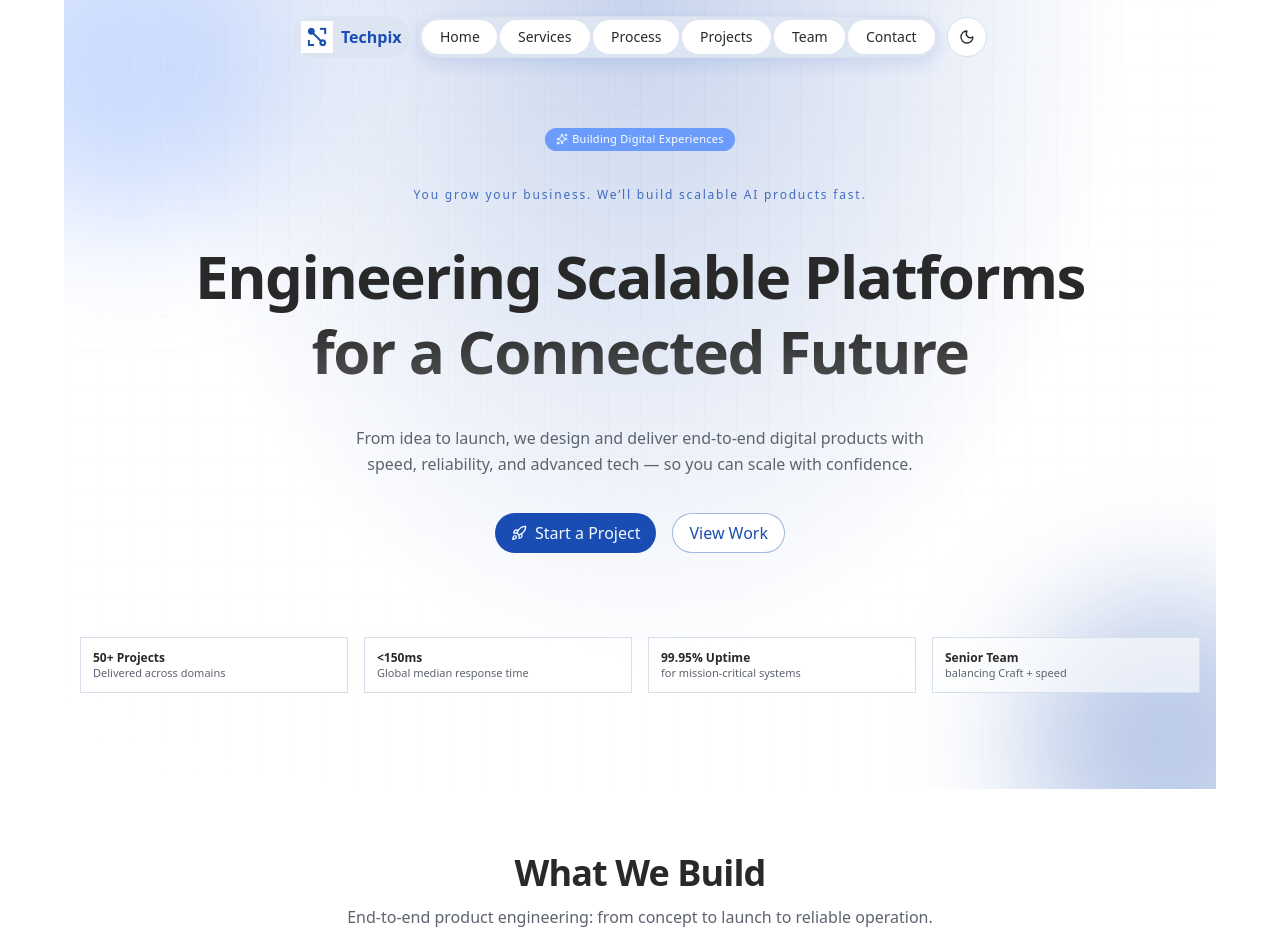
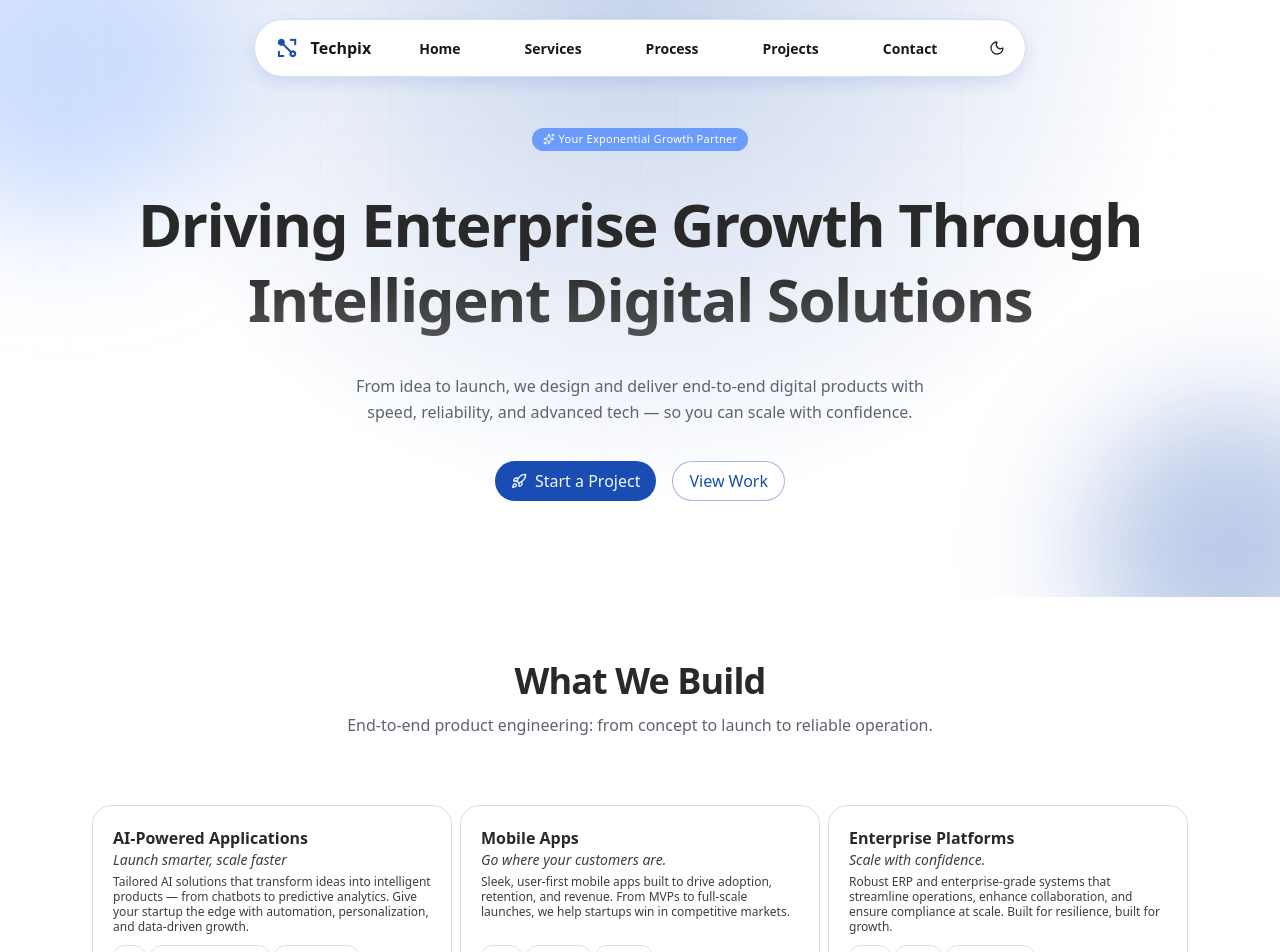
Before and after one commit to rishabhmehta/techpix-website, a Next.js app: page / in a window 1280 px wide. Shown: the top 952 px of the page. Built offline with nearby package versions, Linux system fonts and the light colour scheme.

Commit message:
refactor: comment out unused imports and adjust layout for improved clarity and organization

```diff
--- a/app/page.tsx
+++ b/app/page.tsx
@@ -1,7 +1,7 @@
 import { HeroSection } from '@/components/sections/hero';
 import { FeaturesSection } from '@/components/sections/features';
 import { ProcessSection } from '@/components/sections/process';
-import { TeamSection } from '@/components/sections/team';
+// import { TeamSection } from '@/components/sections/team';
 import { ProjectsSection } from '@/components/sections/projects';
 import { ContactSection } from '@/components/sections/contact';
 
@@ -12,7 +12,7 @@ export default function Home() {
       <FeaturesSection />
       <ProcessSection />
       <ProjectsSection />
-      <TeamSection />
+      {/* <TeamSection /> */}
       <ContactSection />
     </main>
   );
--- a/components/MagicBento.tsx
+++ b/components/MagicBento.tsx
@@ -1,6 +1,6 @@
 'use client';
 import React, { useRef, useEffect, useCallback, useState } from 'react';
-import Image from 'next/image';
+// import Image from 'next/image';
 import { gsap } from 'gsap';
 import { Badge } from './ui/badge';
 
@@ -532,7 +532,7 @@ type BentoCardGridProps = {
 const BentoCardGrid: React.FC<BentoCardGridProps> = ({ children, gridRef }) => (
   <div
     ref={gridRef}
-    className="bento-section mx-auto grid w-full max-w-[54em] grid-cols-1 gap-2 p-3 text-[clamp(1rem,0.9rem+0.5vw,1.5rem)] select-none sm:grid-cols-2 lg:grid-cols-4 lg:grid-rows-5"
+    className="bento-section mx-auto grid w-full max-w-[54em] grid-cols-1 gap-2 p-3 text-[clamp(1rem,0.9rem+0.5vw,1.5rem)] select-none sm:grid-cols-2 lg:grid-cols-3"
   >
     {children}
   </div>
@@ -614,12 +614,13 @@ const MagicBento: React.FC<MagicBentoProps> = ({
         {cardsToRender.map((card, index) => {
           // Grid positioning rules that previously relied on nth-child selectors
           const layoutClasses = [
-            index === 0 ? 'lg:col-span-1 lg:row-span-2' : '',
-            index === 1 ? 'lg:col-span-1 lg:row-span-2' : '',
-            index === 2 ? 'lg:col-span-2 lg:row-span-3' : '',
-            index === 3 ? 'lg:col-span-2 lg:row-span-3' : '',
-            index === 4 ? 'lg:col-span-1 lg:row-span-2' : '',
-            index === 5 ? 'lg:col-span-1 lg:row-span-2' : '',
+            // index === 0 ? 'lg:col-span-1 lg:row-span-2' : '',
+            // index === 1 ? 'lg:col-span-1 lg:row-span-2' : '',
+            // index === 2 ? 'lg:col-span-2 lg:row-span-3' : '',
+            // index === 3 ? 'lg:col-span-2 lg:row-span-3' : '',
+            // index === 4 ? 'lg:col-span-1 lg:row-span-2' : '',
+            // index === 5 ? 'lg:col-span-1 lg:row-span-2' : '',
+            'lg:col-span-1',
           ]
             .filter(Boolean)
             .join(' ');
@@ -666,13 +667,13 @@ const MagicBento: React.FC<MagicBentoProps> = ({
                 style={cardStyle}
                 showGlowBorder={enableBorderGlow}
               >
-                <div className="mb-2 flex justify-between gap-3 text-[var(--color-card-foreground)]">
+                {/* <div className="mb-2 flex justify-between gap-3 text-[var(--color-card-foreground)]">
                   <Badge variant="default">{card.label}</Badge>
-                </div>
+                </div> */}
                 <div className="flex h-[90%] flex-col justify-between text-[var(--color-card-foreground)]">
                   <div>
                     <h2
-                      className="m-0 text-base font-normal"
+                      className="m-0 text-base font-bold"
                       style={
                         textAutoHide
                           ? ({
@@ -720,7 +721,7 @@ const MagicBento: React.FC<MagicBentoProps> = ({
                     >
                       {card.description}
                     </p>
-                    {card.image && (
+                    {/* {card.image && (
                       <div className="mt-3 overflow-hidden rounded-2xl border border-[var(--color-border)] bg-black">
                         <div
                           className="relative w-full"
@@ -736,7 +737,7 @@ const MagicBento: React.FC<MagicBentoProps> = ({
                           />
                         </div>
                       </div>
-                    )}
+                    )} */}
                   </div>
 
                   {card.tags && card.tags.length > 0 && (
@@ -892,12 +893,12 @@ const MagicBento: React.FC<MagicBentoProps> = ({
                   }
                 />
               )}
-              <div className="flex justify-between gap-3 text-[var(--color-card-foreground)]">
+              {/* <div className="flex justify-between gap-3 text-[var(--color-card-foreground)]">
                 <div className="text-base">{card.label}</div>
-              </div>
+              </div> */}
               <div className="flex flex-col text-[var(--color-card-foreground)]">
                 <h2
-                  className="m-0 text-base font-normal"
+                  className="m-0 text-base font-bold"
                   style={
                     textAutoHide
                       ? ({
@@ -944,7 +945,7 @@ const MagicBento: React.FC<MagicBentoProps> = ({
                 >
                   {card.description}
                 </p>
-                {card.image && (
+                {/* {card.image && (
                   <div className="mt-3 overflow-hidden rounded-xl border border-[var(--color-border)] bg-black/5">
                     <div
                       className="relative w-full"
@@ -960,7 +961,7 @@ const MagicBento: React.FC<MagicBentoProps> = ({
                       />
                     </div>
                   </div>
-                )}
+                )} */}
                 {card.tags && (
                   <div className="mt-2 flex flex-wrap gap-1">
                     {card.tags.map((tag, idx) => (
--- a/components/sections/contact.tsx
+++ b/components/sections/contact.tsx
@@ -1,6 +1,6 @@
 import { Badge } from '@/components/ui/badge';
 import { Button } from '@/components/ui/button';
-import { ContactDrawer } from '@/components/contact-drawer';
+// import { ContactDrawer } from '@/components/contact-drawer';
 
 export function ContactSection() {
   return (
@@ -23,7 +23,7 @@ export function ContactSection() {
 
         <div className="mt-8 flex flex-wrap items-center justify-center gap-3 sm:gap-4">
           <a
-            href="https://calendly.com/techpix/30min"
+            href="https://calendly.com/hi-techpix/30min"
             target="_blank"
             rel="noopener noreferrer"
           >
@@ -37,7 +37,7 @@ export function ContactSection() {
             <a href="mailto:hi@techpix.in">Email Us</a>
           </Button>
 
-          <ContactDrawer />
+          {/* <ContactDrawer /> */}
         </div>
       </div>
     </section>
--- a/components/sections/features.tsx
+++ b/components/sections/features.tsx
@@ -5,6 +5,24 @@ const MagicBento = dynamic(() => import('@/components/MagicBento'), {
 });
 
 const FEATURES = [
+  {
+    title: 'AI-Powered Applications',
+    headline: 'Launch smarter, scale faster',
+    description:
+      'Tailored AI solutions that transform ideas into intelligent products — from chatbots to predictive analytics. Give your startup the edge with automation, personalization, and data-driven growth.',
+    label: 'Startups',
+    tags: ['AI', 'Machine Learning', 'Automation'],
+    // image: '/ai.jpg',
+  },
+  {
+    title: 'Mobile Apps',
+    headline: ' Go where your customers are.',
+    description:
+      'Sleek, user-first mobile apps built to drive adoption, retention, and revenue. From MVPs to full-scale launches, we help startups win in competitive markets.',
+    label: 'Service',
+    tags: ['IOS', 'Android', 'Flutter'],
+    // image: '/mobile.jpg',
+  },
   {
     title: 'Enterprise Platforms',
     headline: 'Scale with confidence.',
@@ -20,24 +38,6 @@ const FEATURES = [
       'Optimized deployments and automated workflows that keep your systems fast, reliable, and ready for scale.',
     label: 'Service',
     tags: ['AWS', 'Azure', 'GCP', 'CI/CD'],
-  },
-  {
-    title: 'AI-Powered Applications',
-    headline: 'Launch smarter, scale faster',
-    description:
-      'Tailored AI solutions that transform ideas into intelligent products — from chatbots to predictive analytics. Give your startup the edge with automation, personalization, and data-driven growth.',
-    label: 'Startups',
-    tags: ['AI', 'Machine Learning', 'Automation'],
-    image: '/ai.jpg',
-  },
-  {
-    title: 'Mobile Apps',
-    headline: ' Go where your customers are.',
-    description:
-      'Sleek, user-first mobile apps built to drive adoption, retention, and revenue. From MVPs to full-scale launches, we help startups win in competitive markets.',
-    label: 'Service',
-    tags: ['IOS', 'Android', 'Flutter'],
-    image: '/mobile.jpg',
   },
 
   {
--- a/components/sections/hero.tsx
+++ b/components/sections/hero.tsx
@@ -2,10 +2,11 @@
 import { Button } from '@/components/ui/button';
 import { Badge } from '@/components/ui/badge';
 import { Rocket, Sparkles } from 'lucide-react';
+import Link from 'next/link';
 
 export function HeroSection() {
   return (
-    <section className="relative mx-auto flex w-full max-w-6xl flex-col items-center gap-9 overflow-hidden px-4 pt-24 pb-24 text-center md:pt-32">
+    <section className="relative mx-auto flex w-full flex-col items-center gap-9 overflow-hidden px-4 pt-24 pb-24 text-center md:pt-32">
       <div className="pointer-events-none absolute inset-0 z-0">
         {/* Soft radial glow background (adapts to theme) */}
         <div className="absolute inset-0 [background:radial-gradient(ellipse_at_top,_color-mix(in_srgb,_var(--color-primary)_24%,_transparent)_0%,_transparent_60%)] dark:[background:radial-gradient(ellipse_at_top,_color-mix(in_srgb,_var(--color-primary)_32%,_transparent)_0%,_transparent_55%)]" />
@@ -42,14 +43,14 @@ export function HeroSection() {
       </div>
       <div className="relative z-10 flex w-full max-w-6xl flex-col items-center gap-9">
         <Badge variant="accent" className="gap-1">
-          <Sparkles className="size-3" /> Building Digital Experiences
+          <Sparkles className="size-3" /> Your Exponential Growth Partner
         </Badge>
-        <p className="text-primary/80 dark:text-primary/70 text-xs font-medium tracking-[0.15em]">
+        {/* <p className="text-primary/80 dark:text-primary/70 text-xs font-medium tracking-[0.15em]">
           You grow your business. We’ll build scalable AI products fast.
-        </p>
+        </p> */}
 
         <h1 className="from-foreground via-foreground to-foreground/80 max-w-5xl bg-gradient-to-b bg-clip-text font-serif text-4xl leading-tight font-bold tracking-tight text-balance text-transparent md:text-5xl lg:text-6xl">
-          Engineering Scalable Platforms for a Connected Future
+          Driving Enterprise Growth Through Intelligent Digital Solutions
         </h1>
 
         <p className="text-muted-foreground max-w-2xl text-sm leading-relaxed text-balance md:text-base">
@@ -58,16 +59,14 @@ export function HeroSection() {
           confidence.
         </p>
         <div className="flex flex-col items-center gap-4 sm:flex-row">
-          <Button
-            className="shadow-primary/25 gap-2 text-sm shadow-md md:text-base"
-            onClick={() => {
-              document
-                .getElementById('cta')
-                ?.scrollIntoView({ behavior: 'smooth' });
-            }}
-          >
-            <Rocket className="size-4" /> Start a Project
-          </Button>
+          <Link href="#contact">
+            <Button
+              asChild
+              className="shadow-primary/25 gap-2 text-sm shadow-md md:text-base"
+            >
+              <Rocket className="size-4" /> Start a Project
+            </Button>
+          </Link>
           <Button
             variant="outline"
             className="border-primary/40 text-primary hover:border-primary/60 hover:bg-primary/10 text-sm md:text-base"
@@ -80,7 +79,7 @@ export function HeroSection() {
             View Work
           </Button>
         </div>
-        <ul className="mt-12 grid w-full grid-cols-2 gap-4 text-left text-xs md:grid-cols-4">
+        {/* <ul className="mt-12 grid w-full grid-cols-2 gap-4 text-left text-xs md:grid-cols-4">
           {[
             ['50+ Projects', 'Delivered across domains'],
             ['<150ms', 'Global median response time'],
@@ -95,7 +94,7 @@ export function HeroSection() {
               <p className="text-muted-foreground text-[11px]">{label}</p>
             </li>
           ))}
-        </ul>
+        </ul> */}
       </div>
     </section>
   );
--- a/components/site-header.tsx
+++ b/components/site-header.tsx
@@ -1,30 +1,55 @@
-import PillNav from './PillNav';
+// import PillNav from './PillNav';
+import { MenuFluid } from './ui/menu-fluid';
+import Link from 'next/link';
+import Image from 'next/image';
+import { ThemeToggle } from '@/components/theme-toggle';
 
 const NavItems = [
   { label: 'Home', href: '/' },
   { label: 'Services', href: '#services' },
   { label: 'Process', href: '#process' },
   { label: 'Projects', href: '#projects' },
-  { label: 'Team', href: '#team' },
+  // { label: 'Team', href: '#team' },
   { label: 'Contact', href: '#contact' },
 ];
 
 export function SiteHeader() {
   return (
-    <PillNav
-      logo={'/logo.png'}
-      logoAlt="Company Logo"
-      items={NavItems}
-      // Active state based on hash links; default to home
-      activeHref="#"
-      className="custom-nav"
-      ease="power2.easeOut"
-      // Theme-aligned colors
-      baseColor={'var(--muted)'}
-      pillColor={'var(--card)'}
-      pillTextColor={'var(--card-foreground)'}
-      hoveredPillTextColor={'var(--primary-foreground)'}
-      highlightColor={'var(--primary)'}
-    />
+    <>
+      {/* Using MenuFluid for the nav bar, with logo and theme toggle inside */}
+      <div className="fixed inset-x-0 top-4 z-50 h-16">
+        <div className="relative mx-auto flex h-full max-w-7xl items-center justify-center px-4">
+          <MenuFluid
+            menuItems={NavItems}
+            className="border border-[var(--border)] [box-shadow:0_6px_16px_color-mix(in_oklab,var(--color-ring),transparent_88%)] [background:var(--base,var(--background))] dark:[border-color:color-mix(in_oklab,var(--border),transparent_20%)] dark:[box-shadow:0_4px_12px_rgba(0,0,0,0.18)] dark:[background:var(--base,var(--muted))]"
+            indicatorClassName="hover:text-accent-foreground"
+            leftContent={
+              <Link
+                href="/"
+                aria-label="Home"
+                className="inline-flex h-10 w-fit items-center justify-center overflow-hidden rounded-full p-2"
+              >
+                <Image
+                  src="/logo.png"
+                  alt="Company Logo"
+                  width={100}
+                  height={100}
+                  className="size-8"
+                />
+                <span className="ml-2 hidden text-base font-semibold text-zinc-900 sm:block dark:text-zinc-50">
+                  Techpix
+                </span>
+              </Link>
+            }
+            rightContent={
+              <ThemeToggle
+                variant="ghost"
+                className="h-10 w-10 border-0 bg-transparent"
+              />
+            }
+          />
+        </div>
+      </div>
+    </>
   );
 }
--- a/components/theme-toggle.tsx
+++ b/components/theme-toggle.tsx
@@ -2,9 +2,12 @@
 import { useTheme } from 'next-themes';
 import { useEffect, useState } from 'react';
 import { Moon, Sun } from 'lucide-react';
-import { Button } from '@/components/ui/button';
+import { Button, type ButtonProps } from '@/components/ui/button';
+import { cn } from '@/lib/utils';
 
-export function ThemeToggle() {
+export function ThemeToggle(
+  props: Partial<ButtonProps> & { className?: string } = {},
+) {
   const { theme, setTheme, resolvedTheme } = useTheme();
   const [mounted, setMounted] = useState(false);
   useEffect(() => setMounted(true), []);
@@ -13,12 +16,13 @@ export function ThemeToggle() {
 
   return (
     <Button
-      size="icon"
-      variant="outline"
-      aria-label="Toggle theme"
+      size={props.size ?? 'icon'}
+      variant={props.variant ?? 'outline'}
+      aria-label={props['aria-label'] ?? 'Toggle theme'}
       onClick={() => setTheme(current === 'dark' ? 'light' : 'dark')}
-      className="relative cursor-pointer"
+      className={cn('relative cursor-pointer', props.className)}
       disabled={!mounted}
+      {...props}
     >
       {current === 'dark' ? (
         <Sun className="size-4" />
--- a/components/ui/footer.tsx
+++ b/components/ui/footer.tsx
@@ -4,7 +4,7 @@ const links = [
   { title: 'Services', href: '#services' },
   { title: 'Process', href: '#process' },
   { title: 'Projects', href: '#projects' },
-  { title: 'Team', href: '#team' },
+  // { title: 'Team', href: '#team' },
   { title: 'Contact', href: '#contact' },
 ];
 
@@ -15,7 +15,7 @@ export default function FooterSection() {
         <Link
           href="/"
           aria-label="Techpix home"
-          className="mx-auto block size-fit"
+          className="mx-auto flex size-fit flex-nowrap items-center justify-center"
         >
           {/* eslint-disable-next-line @next/next/no-img-element */}
           <img
@@ -24,6 +24,9 @@ export default function FooterSection() {
             className="mx-auto h-10 w-auto"
             height={40}
           />
+          <span className="text-primary ml-2 hidden text-lg font-bold sm:block dark:text-white">
+            Techpix
+          </span>
         </Link>
 
         <div className="my-8 flex flex-wrap justify-center gap-6">
@@ -39,7 +42,7 @@ export default function FooterSection() {
         </div>
 
         <div className="my-8 flex flex-wrap justify-center gap-6 text-sm">
-          <Link
+          {/* <Link
             href="https://x.com/techpix_in"
             target="_blank"
             rel="noopener noreferrer"
@@ -58,9 +61,9 @@ export default function FooterSection() {
                 d="M10.488 14.651L15.25 21h7l-7.858-10.478L20.93 3h-2.65l-5.117 5.886L8.75 3h-7l7.51 10.015L2.32 21h2.65zM16.25 19L5.75 5h2l10.5 14z"
               ></path>
             </svg>
-          </Link>
+          </Link> */}
           <Link
-            href="https://www.linkedin.com/company/techpix-in/"
+            href="https://www.linkedin.com/company/techpix"
             target="_blank"
             rel="noopener noreferrer"
             aria-label="LinkedIn"
@@ -79,7 +82,7 @@ export default function FooterSection() {
               ></path>
             </svg>
           </Link>
-          <Link
+          {/* <Link
             href="https://www.facebook.com/"
             target="_blank"
             rel="noopener noreferrer"
@@ -163,7 +166,7 @@ export default function FooterSection() {
                 d="M16.6 5.82s.51.5 0 0A4.28 4.28 0 0 1 15.54 3h-3.09v12.4a2.59 2.59 0 0 1-2.59 2.5c-1.42 0-2.6-1.16-2.6-2.6c0-1.72 1.66-3.01 3.37-2.48V9.66c-3.45-.46-6.47 2.22-6.47 5.64c0 3.33 2.76 5.7 5.69 5.7c3.14 0 5.69-2.55 5.69-5.7V9.01a7.35 7.35 0 0 0 4.3 1.38V7.3s-1.88.09-3.24-1.48"
               ></path>
             </svg>
-          </Link>
+          </Link> */}
         </div>
 
         <span className="text-muted-foreground block text-center text-sm">
--- /dev/null
+++ b/components/ui/menu-fluid.tsx
@@ -0,0 +1,67 @@
+'use client';
+
+import Link from 'next/link';
+import { ReactNode, useState } from 'react';
+import { motion } from 'motion/react';
+import { cn } from '@/lib/utils';
+
+type MenuItem = {
+  label: string;
+  href: string;
+};
+
+interface MenuFluidProps {
+  menuItems: MenuItem[];
+  className?: string;
+  indicatorClassName?: string;
+  leftContent?: ReactNode;
+  rightContent?: ReactNode;
+}
+
+export const MenuFluid = ({
+  menuItems,
+  className,
+  indicatorClassName,
+  leftContent,
+  rightContent,
+}: MenuFluidProps) => {
+  const [hovered, setHovered] = useState<number | null>(null);
+  return (
+    <div
+      className={cn(
+        'flex items-center rounded-full border border-zinc-300 p-1 dark:border-zinc-600',
+        className,
+      )}
+    >
+      {leftContent && (
+        <div className="flex items-center gap-2 pr-2 pl-1">{leftContent}</div>
+      )}
+      {menuItems.map((item, index) => (
+        <Link
+          onMouseEnter={() => setHovered(index)}
+          onMouseLeave={() => setHovered(null)}
+          className="relative px-4 py-2 text-zinc-900 md:px-8 md:py-3 dark:text-zinc-50"
+          key={`${item.label}-${index}`}
+          href={item.href}
+        >
+          {hovered === index && (
+            <motion.div
+              layoutId="fluid"
+              transition={{ duration: 0.2, ease: 'linear' }}
+              className={cn(
+                'absolute inset-0 rounded-full bg-zinc-100 dark:bg-zinc-700',
+                indicatorClassName,
+              )}
+            />
+          )}
+          <span className="relative z-20 text-sm font-semibold">
+            {item.label}
+          </span>
+        </Link>
+      ))}
+      {rightContent && (
+        <div className="flex items-center gap-2 pr-1 pl-2">{rightContent}</div>
+      )}
+    </div>
+  );
+};
--- a/package.json
+++ b/package.json
@@ -17,6 +17,7 @@
     "clsx": "^2.1.1",
     "gsap": "^3.13.0",
     "lucide-react": "^0.536.0",
+    "motion": "^12.23.15",
     "next": "^15.5.3",
     "next-themes": "^0.4.6",
     "react": "19.1.0",
```
Also changed, not shown: 1 other file (tests, documents, lock files or other folders).
